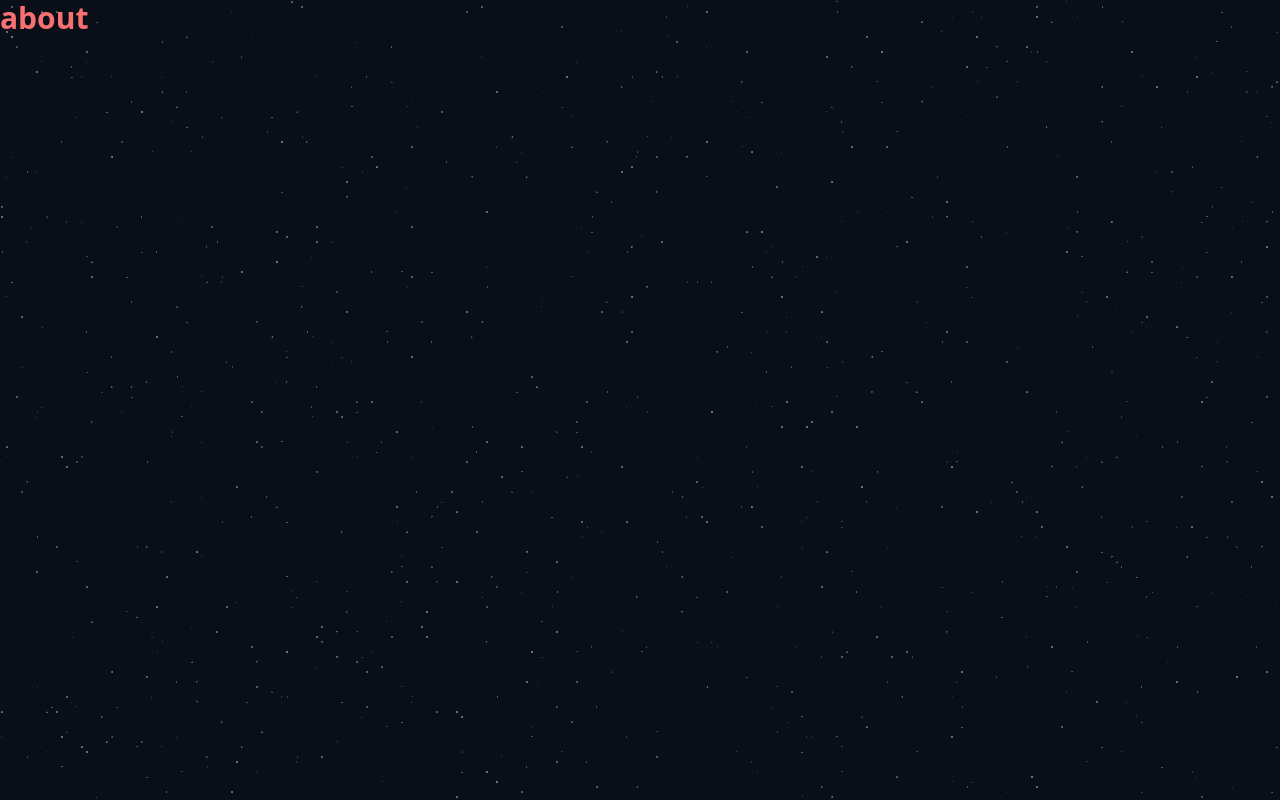
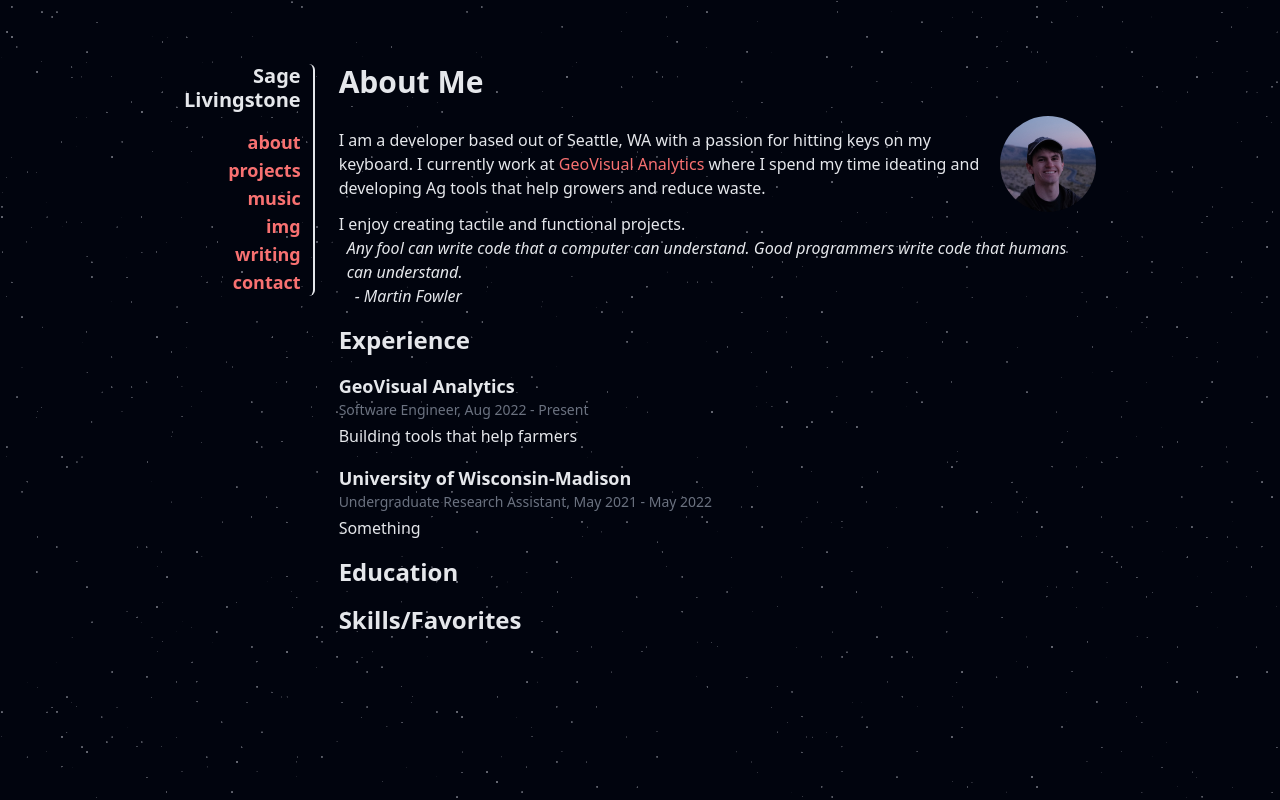
Before and after one commit to SagewLivingstone/sagewlivingstone.github.io, a Nuxt app: page /about in a window 1280 px wide. Built offline with nearby package versions, Linux system fonts and the light colour scheme.

Commit message:
basic layout and about page content

```diff
--- a/app.vue
+++ b/app.vue
@@ -1,6 +1,6 @@
 <template>
   <div
-    class="grain-background before:bg-slate-900 min-w-screen min-h-screen text-white"
+    class="grain-background before:bg-slate-950 min-w-screen min-h-screen text-gray-200"
   >
     <NuxtLayout>
       <NuxtPage />
--- /dev/null
+++ b/components/ExperienceCard.vue
@@ -0,0 +1,28 @@
+<template>
+  <div class="flex flex-col">
+    <h3 class="text-lg font-bold">{{ company }}</h3>
+    <h4 class="mb-1 text-sm text-gray-500">{{ title }}, {{ dates }}</h4>
+    <slot />
+  </div>
+</template>
+
+<script setup lang="ts">
+defineProps({
+  title: {
+    type: String,
+    required: true,
+  },
+  company: {
+    type: String,
+    required: true,
+  },
+  location: {
+    type: String,
+    required: true,
+  },
+  dates: {
+    type: String,
+    required: true,
+  },
+});
+</script>
--- /dev/null
+++ b/components/MeCard.vue
@@ -0,0 +1,3 @@
+<template>
+  <div></div>
+</template>
--- a/components/NavBar.vue
+++ b/components/NavBar.vue
@@ -1,12 +1,17 @@
 <template>
   <div>
-    <ul>
-      <li>
-        <NuxtLink to="/">Home</NuxtLink>
-      </li>
-      <li>
-        <NuxtLink to="/about">About</NuxtLink>
+    <ul class="text-red-400 font-bold text-lg flex flex-col items-end">
+      <li
+        v-for="link in navlinks"
+        :key="link.path"
+        class="hover:opacity-90 hover:underline decoration-2"
+      >
+        <NuxtLink :to="link.path">{{ link.name }}</NuxtLink>
       </li>
     </ul>
   </div>
 </template>
+
+<script setup lang="ts">
+import navlinks from "~/utils/constants/navlinks";
+</script>
--- a/layouts/default.vue
+++ b/layouts/default.vue
@@ -1,6 +1,21 @@
+<!-- Default layout with a navbar that centers the content -->
 <template>
-  <div>
-    <!-- Header here -->
-    <slot />
+  <div class="page-container flex h-full w-full flex-col items-center">
+    <div
+      class="centered-container mt-[8vh] flex w-full max-w-[60rem] gap-6 px-6"
+    >
+      <div
+        class="sidebar flex h-min w-min flex-col gap-4 rounded-r-md border-r-2 border-gray-200 pr-3"
+      >
+        <h1 class="text-right text-xl/6 font-bold">
+          <a href="/"> Sage Livingstone </a>
+        </h1>
+        <NavBar />
+      </div>
+
+      <div class="content flex-1">
+        <slot />
+      </div>
+    </div>
   </div>
 </template>
--- a/pages/about.vue
+++ b/pages/about.vue
@@ -1,3 +1,65 @@
 <template>
-  <div class="text-3xl font-bold text-red-400">about</div>
+  <div class="flex flex-col gap-4">
+    <h1 class="text-3xl font-bold">About Me</h1>
+
+    <section>
+      <div class="flex items-center justify-between gap-4">
+        <p>
+          I am a developer based out of Seattle, WA with a passion for hitting
+          keys on my keyboard. I currently work at
+          <a
+            class="text-red-400 hover:underline"
+            href="https://geovisual-analytics.com/"
+            >GeoVisual Analytics</a
+          >
+          where I spend my time ideating and developing Ag tools that help
+          growers and reduce waste.
+        </p>
+        <img class="h-24 w-24 rounded-full" src="/img/me.jpg" />
+      </div>
+
+      <p>I enjoy creating tactile and functional projects.</p>
+
+      <!-- Maybe i should move this elsewhere, idk -->
+      <!-- feels kinda pretentious? -->
+      <div class="italic">
+        <blockquote class="ml-2">
+          Any fool can write code that a computer can understand. Good
+          programmers write code that humans can understand.
+        </blockquote>
+        <p class="ml-4">- Martin Fowler</p>
+      </div>
+    </section>
+
+    <section class="flex flex-col gap-4">
+      <!-- bad use of horizontal space here -->
+      <h2 class="text-2xl font-bold">Experience</h2>
+
+      <ExperienceCard
+        title="Software Engineer"
+        company="GeoVisual Analytics"
+        location="Seattle, WA"
+        dates="Aug 2022 - Present"
+      >
+        Building tools that help farmers
+      </ExperienceCard>
+
+      <ExperienceCard
+        title="Undergraduate Research Assistant"
+        company="University of Wisconsin-Madison"
+        location="Madison, WI"
+        dates="May 2021 - May 2022"
+      >
+        Something
+      </ExperienceCard>
+    </section>
+
+    <h2 class="text-2xl font-bold">Education</h2>
+
+    <h2 class="text-2xl font-bold">Skills/Favorites</h2>
+  </div>
 </template>
+
+<script setup lang="ts">
+import ExperienceCard from "~/components/ExperienceCard.vue";
+</script>
--- a/pages/index.vue
+++ b/pages/index.vue
@@ -1,3 +1,23 @@
-<template>index</template>
+<template>
+  <div class="w-full h-[100vh] flex justify-center items-center">
+    <div>
+      <ul class="text-red-400 font-bold text-xl flex gap-4">
+        <li
+          v-for="link in navlinks"
+          :key="link.path"
+          class="hover:opacity-90 hover:underline decoration-2"
+        >
+          <NuxtLink :to="link.path">{{ link.name }}</NuxtLink>
+        </li>
+      </ul>
+    </div>
+  </div>
+</template>
 
-<script setup lang="ts"></script>
+<script setup lang="ts">
+import navlinks from "~/utils/constants/navlinks";
+
+definePageMeta({
+  layout: "blank",
+});
+</script>
--- /dev/null
+++ b/utils/constants/navlinks.ts
@@ -0,0 +1,26 @@
+export default [
+  {
+    name: "about",
+    path: "/about",
+  },
+  {
+    name: "projects",
+    path: "/projects",
+  },
+  {
+    name: "music",
+    path: "/music",
+  },
+  {
+    name: "img",
+    path: "/img",
+  },
+  {
+    name: "writing",
+    path: "/articles",
+  },
+  {
+    name: "contact",
+    path: "/contact",
+  },
+];
```
Also changed, not shown: public/img/me.jpg (added).
